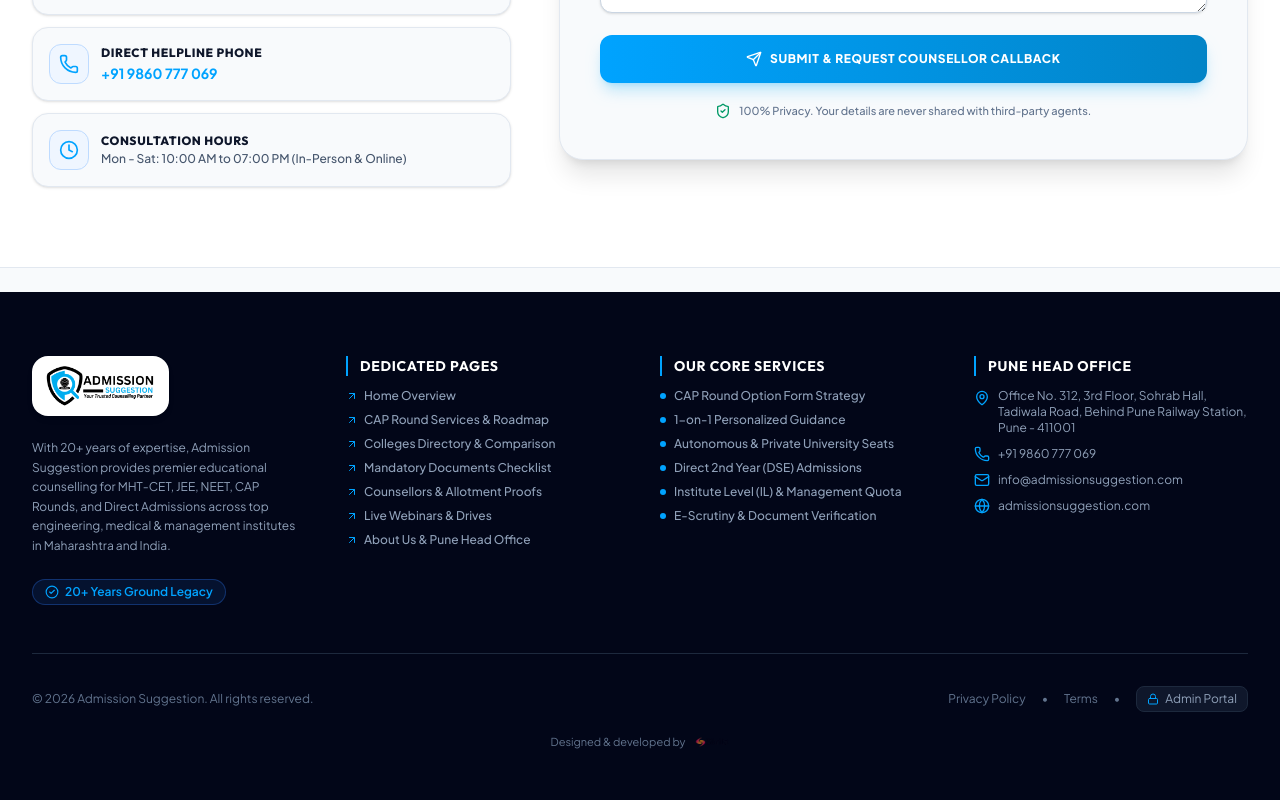
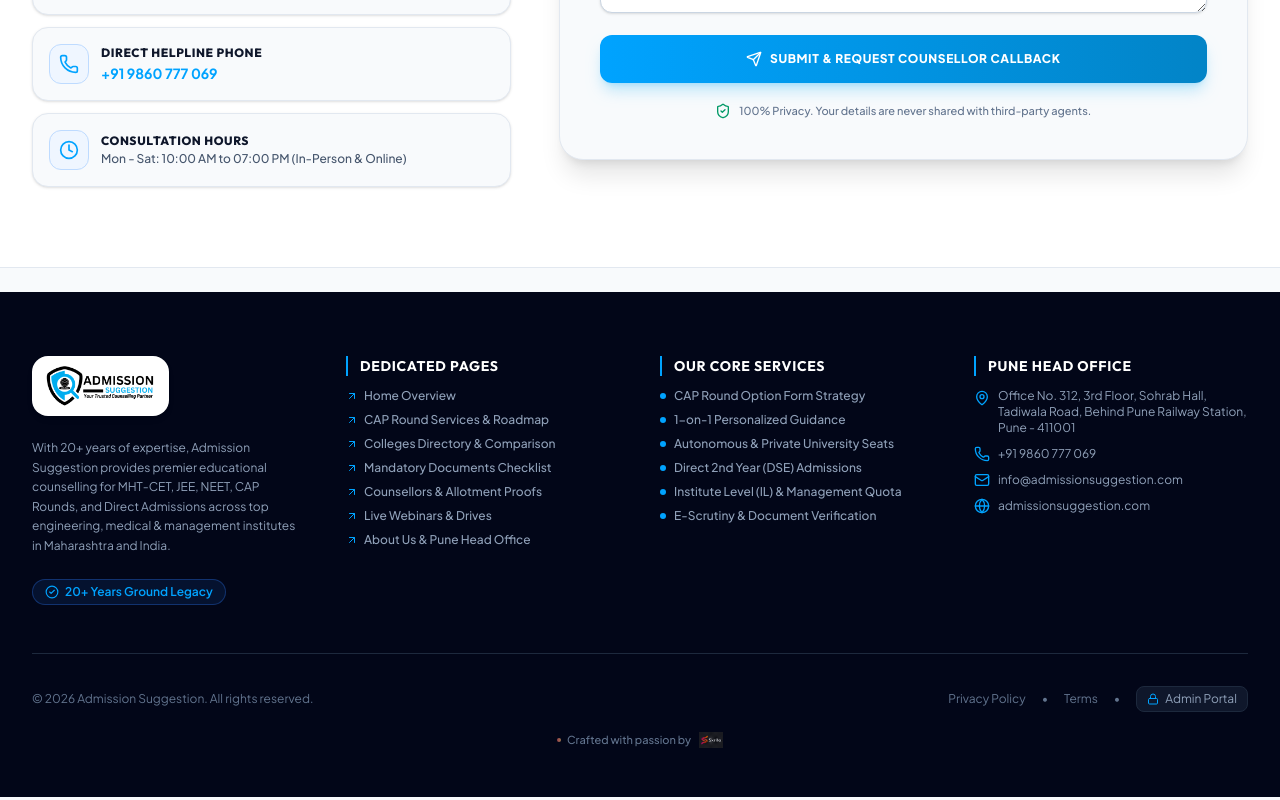
Before and after one commit to vivek-rx/AdmissionSuggestion, a React (Vite) app: page /services in a window 1280 px wide. Shown: the part 3533-4333 px from the top of the page. Built offline with nearby package versions, Linux system fonts and the light colour scheme.

Commit message:
Use actual Skrita logo image in footer credit with 'Crafted with passion by' tagline

```diff
--- a/src/components/common/SkritaBadge.tsx
+++ b/src/components/common/SkritaBadge.tsx
@@ -1,5 +1,5 @@
 import React from 'react';
-import skritaLogo from '../../assets/skrita-logo.webp';
+import skritaLogo from '../../assets/skrita-logo.png';
 
 export const SkritaBadge: React.FC = () => {
   return (
@@ -7,14 +7,17 @@
       href="https://vivekrandad.app"
       target="_blank"
       rel="noopener noreferrer"
-      className="group inline-flex items-center gap-2 text-[11px] text-slate-500 hover:text-slate-300 transition-colors duration-200"
-      title="Visit vivekrandad.app"
+      className="group inline-flex items-center gap-2 text-[11px] text-slate-500 hover:text-slate-300 transition-all duration-300"
+      title="Crafted by Skrita — vivekrandad.app"
     >
-      <span>Designed & developed by</span>
+      <span className="flex items-center gap-1.5">
+        <span className="inline-block w-1 h-1 rounded-full bg-gradient-to-r from-[#FF5F6D] to-[#FFC371] opacity-60 group-hover:opacity-100 transition-opacity" />
+        <span className="font-medium">Crafted with passion by</span>
+      </span>
       <img
         src={skritaLogo}
         alt="Skrita"
-        className="h-5 w-auto object-contain opacity-60 group-hover:opacity-100 transition-opacity duration-200"
+        className="h-4 w-auto object-contain opacity-70 group-hover:opacity-100 transition-all duration-300 group-hover:brightness-110"
       />
     </a>
   );
```
Also changed, not shown: src/assets/skrita-logo.png (added).
